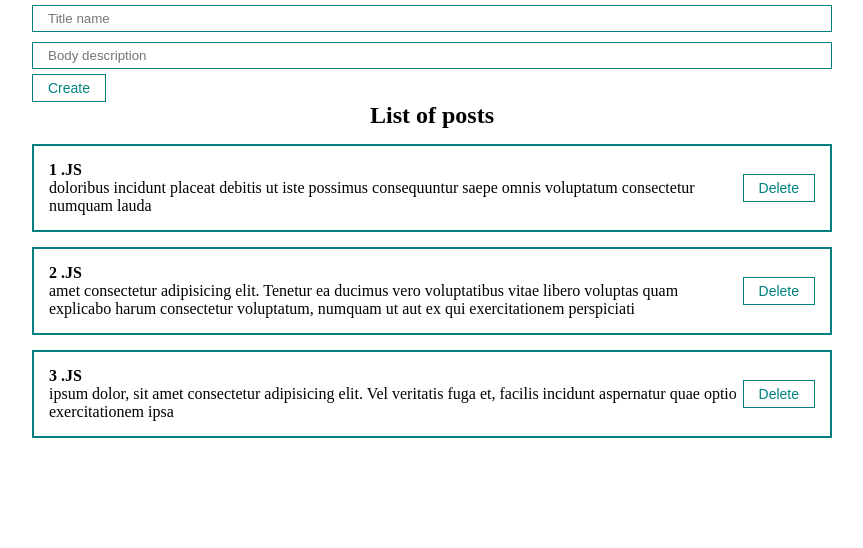
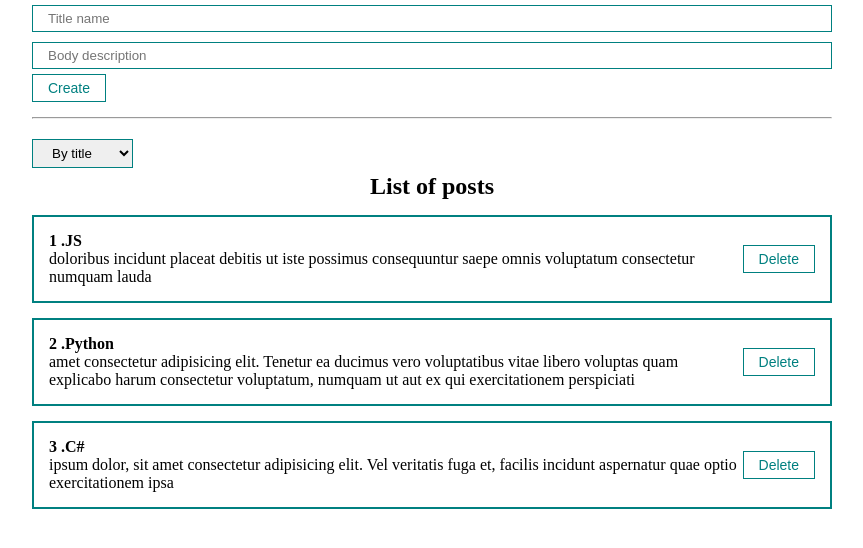
Before and after one commit to kotenko2002/React-app-ts, a React (Create React App) app: page / in a window 1280 px wide. Shown: the top 548 px of the page, without its empty margins (208-1071 px from the left). Built offline with nearby package versions, Linux system fonts and the light colour scheme.

Commit message:
sort by field

```diff
--- a/src/App.tsx
+++ b/src/App.tsx
@@ -3,6 +3,8 @@ import PostList from "./components/PostList";
 import "./styles/App.css";
 import { Post } from "./entities/types";
 import PostForm from "./components/PostForm";
+import Select from "./components/UI/select/Select";
+import Input from "./components/UI/input/Input";
 
 function App() {
   const [posts, setPosts] = useState<Post[]>([
@@ -13,15 +15,16 @@ function App() {
     },
     {
       id: 2,
-      title: "JS",
+      title: "Python",
       body: "amet consectetur adipisicing elit. Tenetur ea ducimus vero voluptatibus vitae libero voluptas quam explicabo harum consectetur voluptatum, numquam ut aut ex qui exercitationem perspiciati ",
     },
     {
       id: 3,
-      title: "JS",
+      title: "C#",
       body: "ipsum dolor, sit amet consectetur adipisicing elit. Vel veritatis fuga et, facilis incidunt aspernatur quae optio exercitationem ipsa",
     },
   ]);
+  const [selectedSort, setSelectedSort] = useState("");
 
   const createPost = (newPost: Post) => {
     setPosts([...posts, newPost]);
@@ -31,9 +34,28 @@ function App() {
     setPosts(posts.filter((p) => p.id !== post.id));
   };
 
+  const sortPosts = (sort: string) => {
+    if (sort === "body" || sort === "title") {
+      setSelectedSort(sort);
+      setPosts([...posts].sort((a, b) => a[sort].localeCompare(b[sort])));
+    }
+  };
+
   return (
     <div className="App">
       <PostForm create={createPost} />
+      <hr style={{ margin: "15px 0" }} />
+      <div>
+        <Select
+          value={selectedSort}
+          onChange={(sort) => sortPosts(sort)}
+          defaultValue="Sort"
+          options={[
+            { name: "By title", value: "title" },
+            { name: "By body", value: "body" },
+          ]}
+        />
+      </div>
       {posts.length !== 0 ? (
         <PostList remove={removePost} title="List of posts" posts={posts} />
       ) : (
--- /dev/null
+++ b/src/components/UI/select/Select.module.css
@@ -0,0 +1,6 @@
+.Select {
+    /* width: 100%; */
+    padding: 5px 15px;
+    margin: 5px 0;
+    border: 1px solid teal;
+}
--- /dev/null
+++ b/src/components/UI/select/Select.tsx
@@ -0,0 +1,27 @@
+import classes from "./Select.module.css";
+
+interface SelectProps {
+  defaultValue: string;
+  options: { name: string; value: string }[];
+  value: string;
+  onChange(value: string): void;
+}
+
+const Select = (props: SelectProps) => {
+  return (
+    <select
+      value={props.value}
+      onChange={(e) => props.onChange(e.target.value)}
+      className={classes.Select}
+    >
+      <option disabled>{props.defaultValue}</option>
+      {props.options.map((option) => (
+        <option key={option.value} value={option.value}>
+          {option.name}
+        </option>
+      ))}
+    </select>
+  );
+};
+
+export default Select;
```
